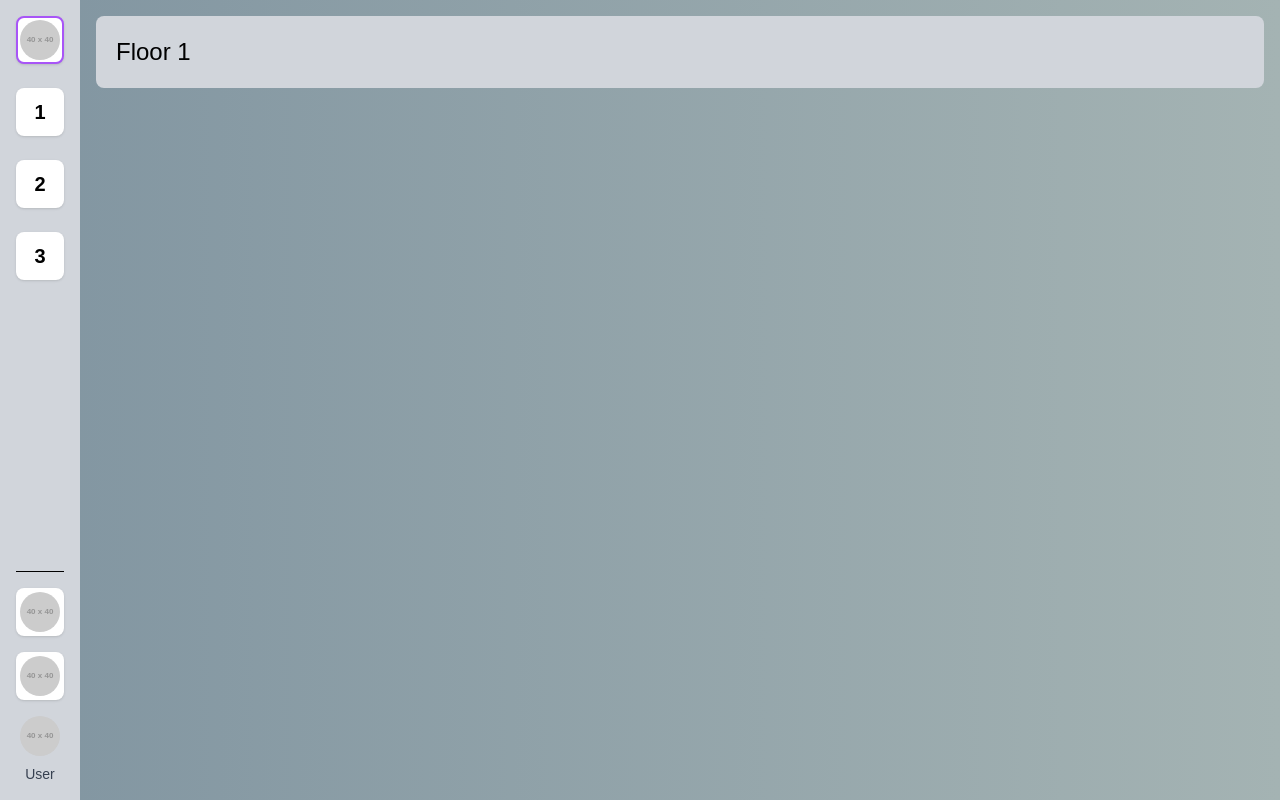
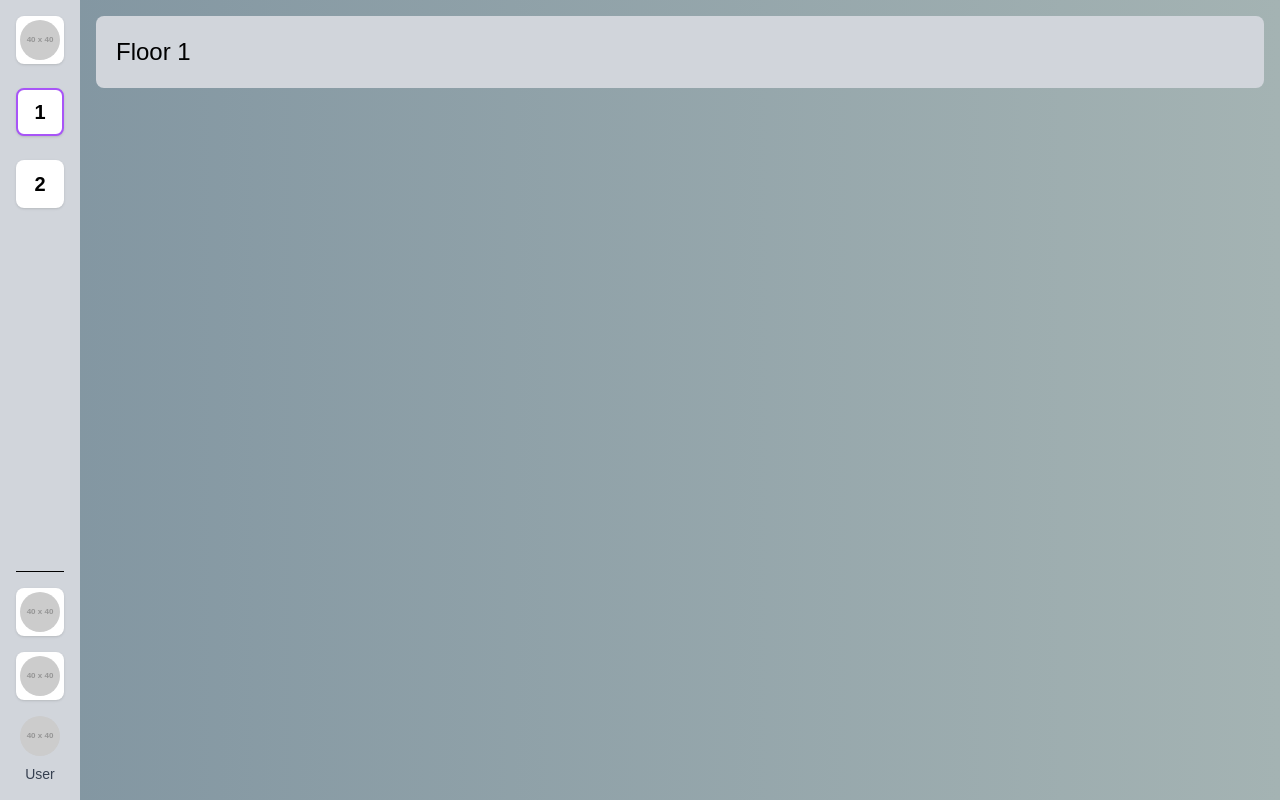
Before and after one commit to szymnob/smarthome-dashboard, a Next.js app: page /dashboard/floor-1 in a window 1280 px wide. Built offline with nearby package versions, Linux system fonts and the light colour scheme.

Commit message:
uses data from usecontext

```diff
--- a/src/app/ui/dashboard/Navigation.js
+++ b/src/app/ui/dashboard/Navigation.js
@@ -1,17 +1,29 @@
 'use client';
-
-const links = [
-    { name: '1', href: '/floor/1', icon: 'https://via.placeholder.com/40' },
-    { name: '2', href: '/floor/2', icon: 'https://via.placeholder.com/40' },
-    { name: '3', href: '/floor/3', icon: 'https://via.placeholder.com/40' },
-];
 
 import { usePathname } from 'next/navigation';
 import Link from 'next/link';
 import clsx from "clsx";
 
+import {useContext, useState} from "react";
+import DataContext from "@/app/dashboard/dataContext";
+
+import {getFloorsNumbers} from "@/app/dashboard/dataService";
+
+const links = [
+    { name: '1', href: '/dashboard/floor-1', icon: 'https://via.placeholder.com/40' },
+    { name: '2', href: '/floor/2', icon: 'https://via.placeholder.com/40' },
+    { name: '3', href: '/floor/3', icon: 'https://via.placeholder.com/40' },
+];
+
+
+
 export default function Navigation() {
     const pathname = usePathname();
+
+    const { data } = useContext(DataContext);
+    if(!data) return null;
+    const floorNumbers = getFloorsNumbers(data);
+
     return (
         <>
             <div className="h-screen w-20 bg-gray-300 flex flex-col justify-between items-center py-4">
@@ -23,7 +35,7 @@ export default function Navigation() {
                         className={clsx(
                             'flex h-12 w-12 items-center justify-center rounded-lg bg-white shadow hover:bg-sky-100 hover:text-blue-600',
                             {
-                                'border-2 border-purple-500': '/dashboard' === '/dashboard' ,
+                                'border-2 border-purple-500': '/dashboard' === pathname ,
                             }
                         )}
                     >
@@ -32,20 +44,35 @@ export default function Navigation() {
                     </Link>
 
                     {/* Numery pięter */}
-                    {links.map((link) => (
+                    {floorNumbers.map((number) => (
                         <Link
-                            key={link.name}
-                            href={link.href}
+                            key={number}
+                            href={`/dashboard/floor-${number}`}
                             className={clsx(
                                 'relative flex h-12 w-12 items-center justify-center rounded-lg text-xl font-bold text-black bg-white shadow hover:bg-sky-100 hover:text-2xl',
                                 {
-                                    'border-2 border-purple-500': pathname === link.href,
+                                    'border-2 border-purple-500': pathname === `/dashboard/floor-${number}`,
                                 }
                             )}
                         >
-                            {link.name}
+                            {number}
                         </Link>
                     ))}
+
+                    {/*{links.map((link) => (*/}
+                    {/*    <Link*/}
+                    {/*        key={link.name}*/}
+                    {/*        href={link.href}*/}
+                    {/*        className={clsx(*/}
+                    {/*            'relative flex h-12 w-12 items-center justify-center rounded-lg text-xl font-bold text-black bg-white shadow hover:bg-sky-100 hover:text-2xl',*/}
+                    {/*            {*/}
+                    {/*                'border-2 border-purple-500': pathname === link.href,*/}
+                    {/*            }*/}
+                    {/*        )}*/}
+                    {/*    >*/}
+                    {/*        {link.name}*/}
+                    {/*    </Link>*/}
+                    {/*))}*/}
                 </div>
 
                 {/* Dolna sekcja */}
```
